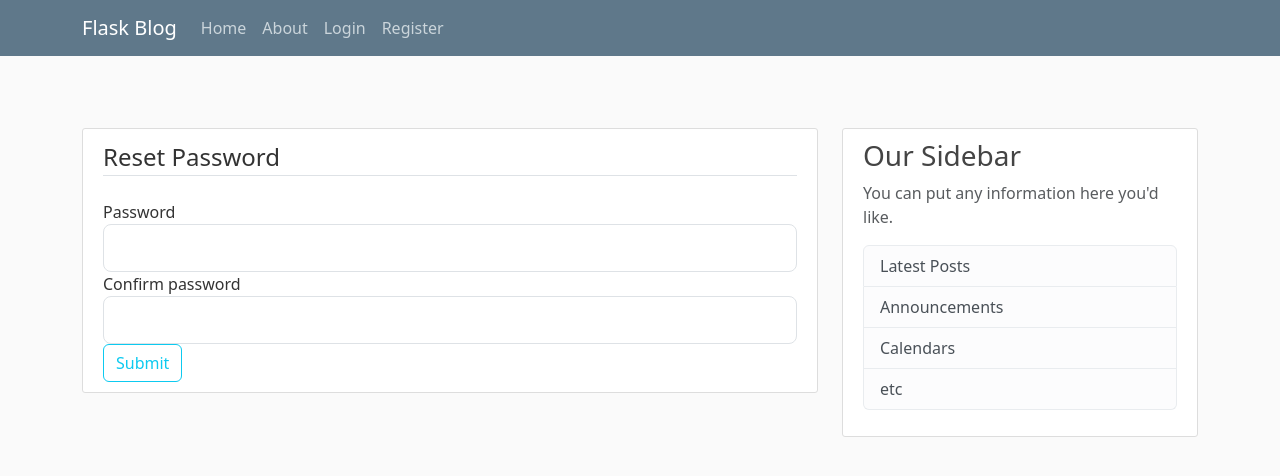
After one commit to suvrat344/Blog-App-Using-Flask, a Flask app: template templates/reset_token.html in a window 1280 px wide. The commit adds this page. Shown: the top 476 px of the page. Run offline with Flask 3, Linux system fonts and the light colour scheme; the template is opened without the code that fills it: most values are stand-ins (such as "Sample title", 1, 10 or a date in 2020); form fields are guessed from the names that the template uses.

Commit message:
Add template file

```diff
--- a/templates/login.html
+++ b/templates/login.html
@@ -38,10 +38,10 @@
       </fieldset>
       <div class="div-group">
         {{form.submit(class = "btn btn-outline-info")}}
+        <small class="text-muted ml-2">
+          <a href="{{ url_for('auth.reset_request') }}">Forgot Password?</a>
+        </small>
       </div>
-      <small class="text-muted ml-2">
-        <a href="#">Forgot Password?</a>
-      </small>
     </form>
   </div>
   <div class="border-top pt-3">
--- /dev/null
+++ b/templates/reset_token.html
@@ -0,0 +1,40 @@
+{% extends "layout.html" %}
+{% block content %}
+  <div class="content-section">
+    <form method="POST" action="">
+      {{ form.hidden_tag() }}
+      <fieldset class="form-group">
+        <legend class="border-bottom mb-4">Reset Password</legend>
+        <div class="form-group">
+          {{ form.password.label(class = "form-control-label") }}
+          {% if form.password.errors %}
+            {{ form.password(class = "form-control form-control-lg is-invalid") }}
+            <div class="invalid-feedback">
+              {% for error in form.password.errors %}
+                <span>{{ error }}</span>
+              {% endfor %}
+            </div>
+          {% else %}
+            {{ form.password(class = "form-control form-control-lg") }}
+          {% endif %}
+        </div>
+        <div class="form-group">
+          {{ form.confirm_password.label(class = "form-control-label") }}
+          {% if form.confirm_password.errors %}
+            {{ form.confirm_password(class = "form-control form-control-lg is-invalid") }}
+            <div class="invalid-feedback">
+              {% for error in form.confirm_password.errors %}
+                <span>{{ error }}</span>
+              {% endfor %}
+            </div>
+          {% else %}
+            {{ form.confirm_password(class = "form-control form-control-lg") }}
+          {% endif %}
+        </div>
+      </fieldset>
+      <div class="div-group">
+        {{form.submit(class = "btn btn-outline-info")}}
+      </div>
+    </form>
+  </div>
+{% endblock content%}
```
Also changed, not shown: templates/reset_request.html (added, +27 -0 lines).
